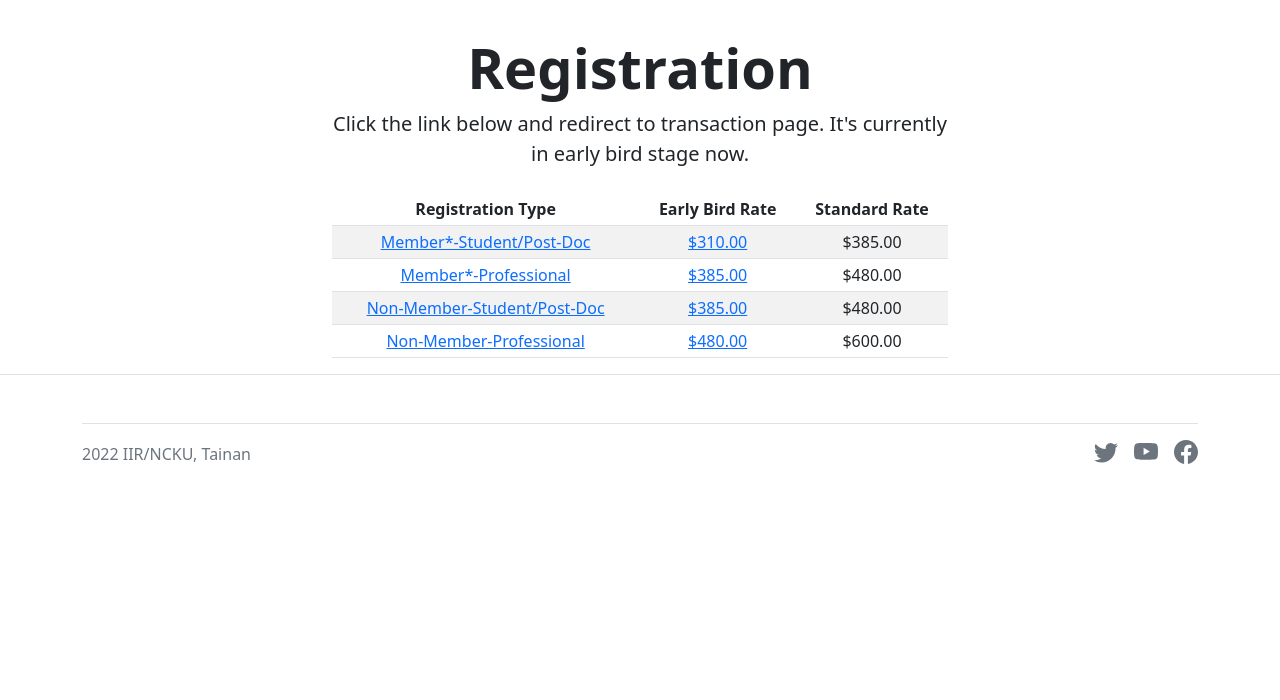
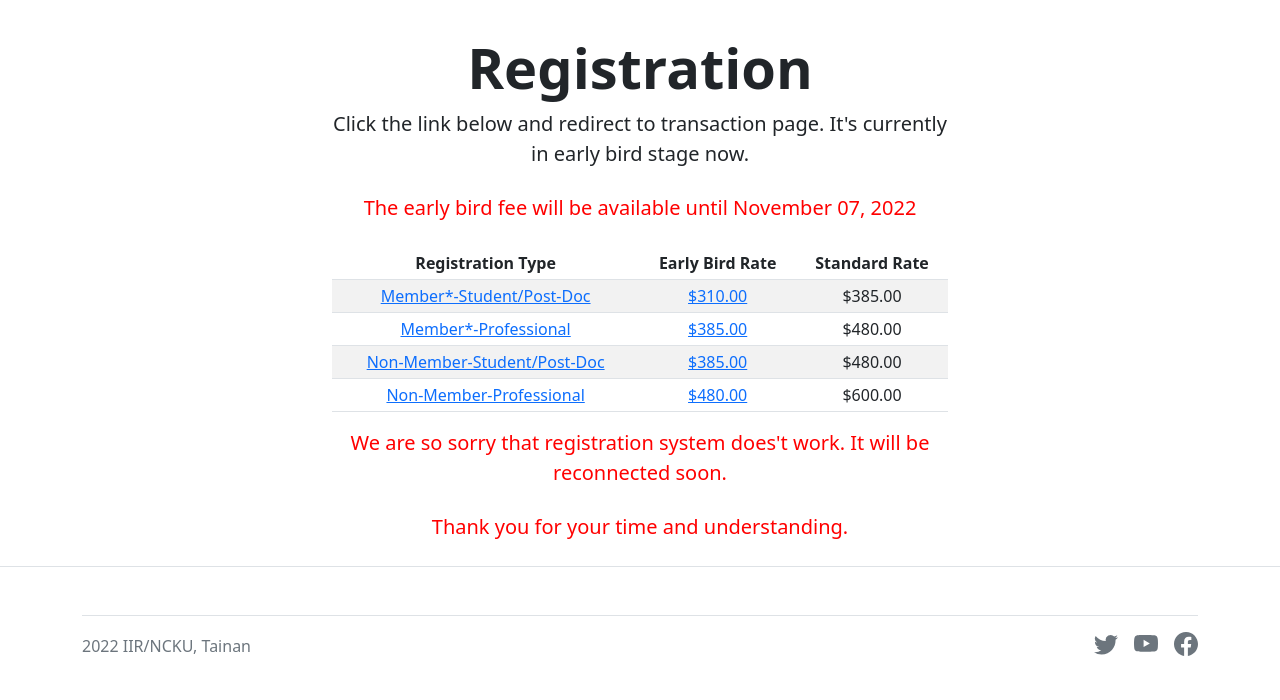
Before and after one commit to lzh107u/webpage-1009, a Django app: page /giwpage/home in a window 1280 px wide. Shown: the part 207-907 px from the top of the page. Before the commit the page ends 671 px from the top, so only its background shows below. Run offline with Django 3.2, Linux system fonts and the light colour scheme; some libraries are stand-ins or nearby versions.

Commit message:
Update index2.html

```diff
--- a/register/giwpage/templates/giwpage/index2.html
+++ b/register/giwpage/templates/giwpage/index2.html
@@ -118,6 +118,7 @@
     <h1 class="display-4 fw-bold">Registration</h1>
     <div class="col-lg-6 mx-auto">
       <p class="lead mb-4">Click the link below and redirect to transaction page. It's currently in early bird stage now.</p>
+      <div><p class="lead mb-4"><font color="red">The early bird fee will be available until November 07, 2022</font></p></div>
       <div class="table-responsive">
         <table class="table table-striped table-sm">
           <thead>
@@ -163,6 +164,13 @@
           </tbody>
         </table>
       </div>
+      <div>
+        <p class="lead mb-4"><font color="red">We are so sorry that registration system does't work.
+          It will be reconnected soon.</font></p>
+      </div>
+      <div>
+        <p class="lead mb-4"><font color="red">Thank you for your time and understanding.</font></p>
+      </div>
     </div>
 
   </div>
```
